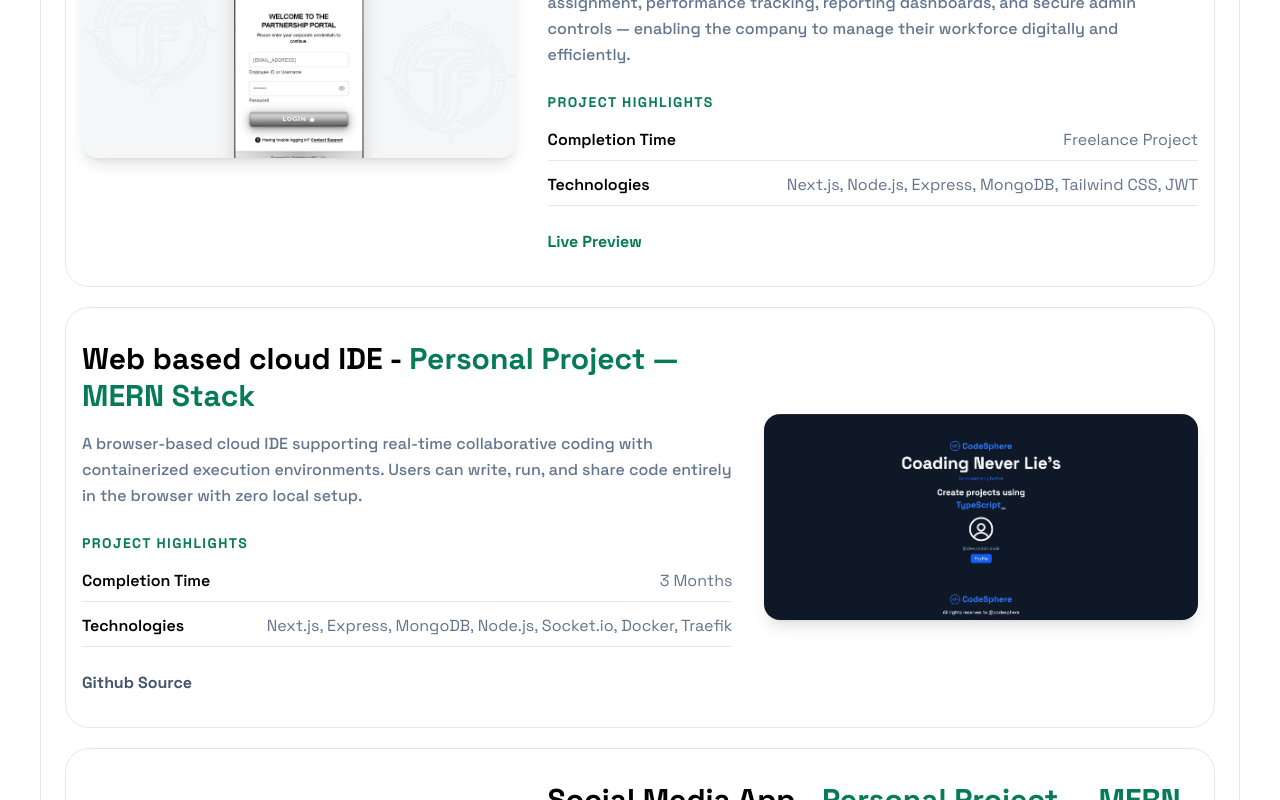
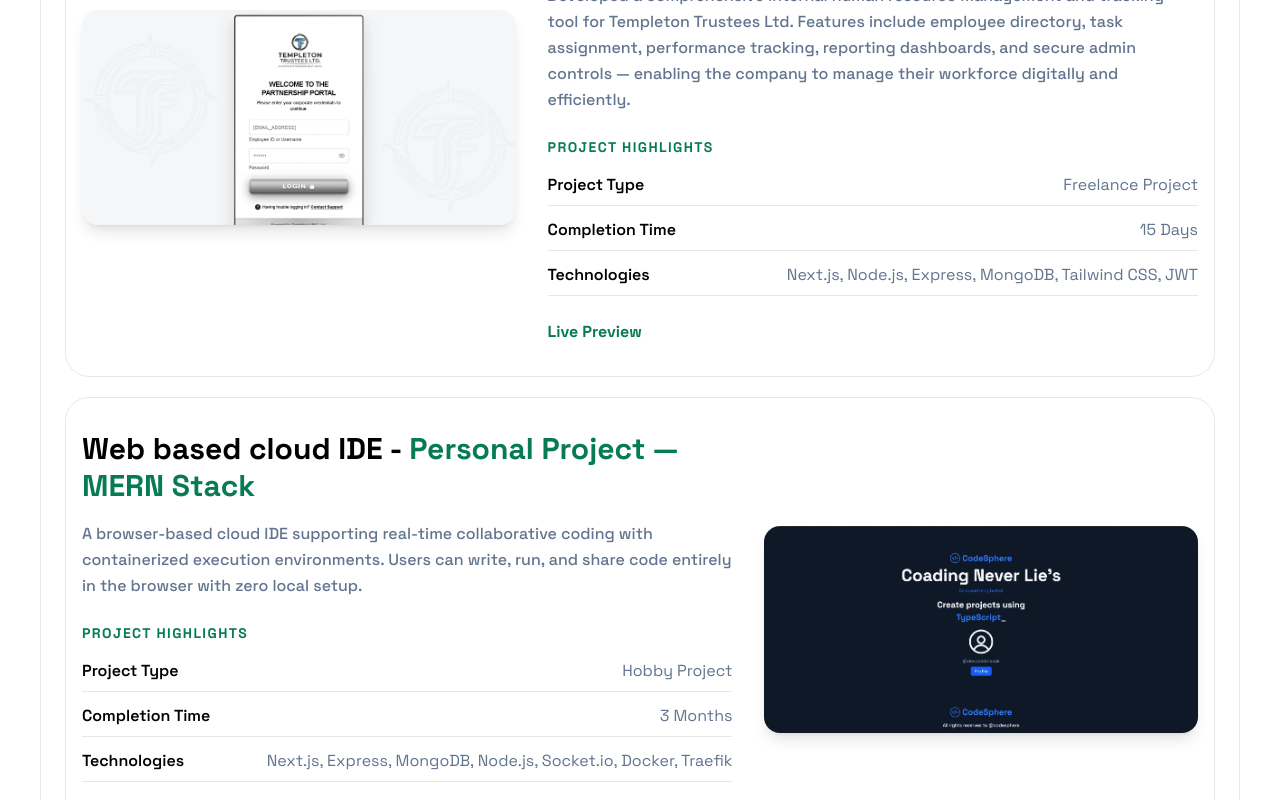
Before and after one commit to developerpalakbasak/developerpalakbasak, a Next.js app: page /portfolio in a window 1280 px wide. Shown: the part 1080-1880 px from the top of the page. Built offline with nearby package versions, Linux system fonts and the light colour scheme.

Commit message:
added project completed time and type, change css of social icons hover

```diff
--- a/src/components/Hero.tsx
+++ b/src/components/Hero.tsx
@@ -222,7 +222,7 @@ const Hero = () => {
               href={item.to}
               target="_blank"
               rel="noopener noreferrer"
-              className="p-2 sm:p-3 2xl:p-5 border-2 border-primary text-primary hover:text-white hover:bg-primary rounded-full transition-all duration-300 hover:scale-110 shadow-lg shadow-primary/10 2xl:text-3xl"
+              className="p-2 sm:p-3 2xl:p-5 border-2 border-primary text-primary rounded-full transition-all duration-300 hover:scale-110 2xl:text-3xl"
               aria-label={item.label}
             >
               {item.icon}
--- a/src/components/Projects.tsx
+++ b/src/components/Projects.tsx
@@ -14,7 +14,8 @@ const Projects = () => {
             title: 'Hutchinson APAC',
             titleQute: 'Freelance — HR Management System',
             description: 'Built a full-featured internal HR management and employee tracking platform for Hutchinson APAC. The system includes employee onboarding, attendance tracking, leave management, payroll processing, and role-based access control — all in a clean, modern dashboard.',
-            completionTime: 'Freelance Project',
+            completionTime: '15 Days',
+            projectType: 'Freelance Project',
             technologies: 'Next.js, Node.js, Express, MongoDB, Tailwind CSS, JWT',
             imageSrc: '/hutchinsonapac.webp',
             liveDemo: 'https://hutchinsonapac.com/',
@@ -24,7 +25,8 @@ const Projects = () => {
             title: 'Templeton Trustees Ltd',
             titleQute: 'Freelance — HR Management System',
             description: 'Developed a comprehensive internal human resource management and tracking tool for Templeton Trustees Ltd. Features include employee directory, task assignment, performance tracking, reporting dashboards, and secure admin controls — enabling the company to manage their workforce digitally and efficiently.',
-            completionTime: 'Freelance Project',
+            completionTime: '15 Days',
+            projectType: 'Freelance Project',
             technologies: 'Next.js, Node.js, Express, MongoDB, Tailwind CSS, JWT',
             imageSrc: '/templetontrusteesltd.webp',
             liveDemo: 'https://templetontrusteesltd.com',
@@ -35,6 +37,7 @@ const Projects = () => {
             titleQute: 'Personal Project — MERN Stack',
             description: 'A browser-based cloud IDE supporting real-time collaborative coding with containerized execution environments. Users can write, run, and share code entirely in the browser with zero local setup.',
             completionTime: '3 Months',
+            projectType: 'Hobby Project',
             technologies: 'Next.js, Express, MongoDB, Node.js, Socket.io, Docker, Traefik',
             imageSrc: '/cloud-ide.webp',
             liveDemo: '',
@@ -45,6 +48,7 @@ const Projects = () => {
             titleQute: 'Personal Project — MERN Stack',
             description: 'A full-stack social media platform with real-time feeds, follow/unfollow, likes, comments, and user profiles — built with the MERN stack and a responsive React frontend.',
             completionTime: '3 Months',
+            projectType: 'Hobby Project',
             technologies: 'React, Express, MongoDB, Node.js',
             imageSrc: '/social-media.webp',
             liveDemo: '',
@@ -55,6 +59,7 @@ const Projects = () => {
             titleQute: 'Personal Project — Next.js Frontend',
             description: 'A cinematic, visually stunning landing page for a film production studio — designed with motion-inspired aesthetics, smooth scroll transitions, and a bold visual identity using Next.js and Tailwind CSS.',
             completionTime: '2 Days',
+            projectType: 'Hobby Project',
             technologies: 'Next.js, Tailwind CSS',
             imageSrc: '/studio.webp',
             liveDemo: 'https://stinkfilms.vercel.app/',
@@ -65,6 +70,7 @@ const Projects = () => {
             titleQute: 'Personal Project — Next.js Full Stack',
             description: 'A production-ready e-commerce platform with a full admin dashboard. Users can browse and purchase products; admins can manage inventory, orders, and users. Integrated with Google/GitHub OAuth via NextAuth and Cloudinary for image storage.',
             completionTime: '1 Month',
+            projectType: 'Hobby Project',
             technologies: 'Next.js, Tailwind CSS, MongoDB, NextAuth, Cloudinary',
             imageSrc: '/ecommerce.webp',
             liveDemo: 'https://pizzahut-pi.vercel.app/',
@@ -75,6 +81,7 @@ const Projects = () => {
             titleQute: 'Personal Project — Next.js Full Stack',
             description: 'A dynamic personal blog platform with Markdown-based content creation, category filtering, and a clean reading experience — built with Next.js and MongoDB for persistent post storage.',
             completionTime: '7 Days',
+            projectType: 'Hobby Project',
             technologies: 'Next.js, Tailwind CSS, MongoDB',
             imageSrc: '/blog.webp',
             liveDemo: 'https://dev-blog-frontend-tailwind-test.vercel.app',
--- a/src/components/SingleProject.tsx
+++ b/src/components/SingleProject.tsx
@@ -35,6 +35,10 @@ const SingleProject = ({ project, index, islast }) => {
           </p>
 
           <div className="text-sm sm:text-base 2xl:text-xl space-y-1 2xl:space-y-4">
+            <div className="flex justify-between border-b border-card-border py-2">
+              <p className="font-semibold">Project Type</p>
+              <p className="text-slate-500 dark:text-slate-400">{project.projectType}</p>
+            </div>
             <div className="flex justify-between border-b border-card-border py-2">
               <p className="font-semibold">Completion Time</p>
               <p className="text-slate-500 dark:text-slate-400">{project.completionTime}</p>
```
